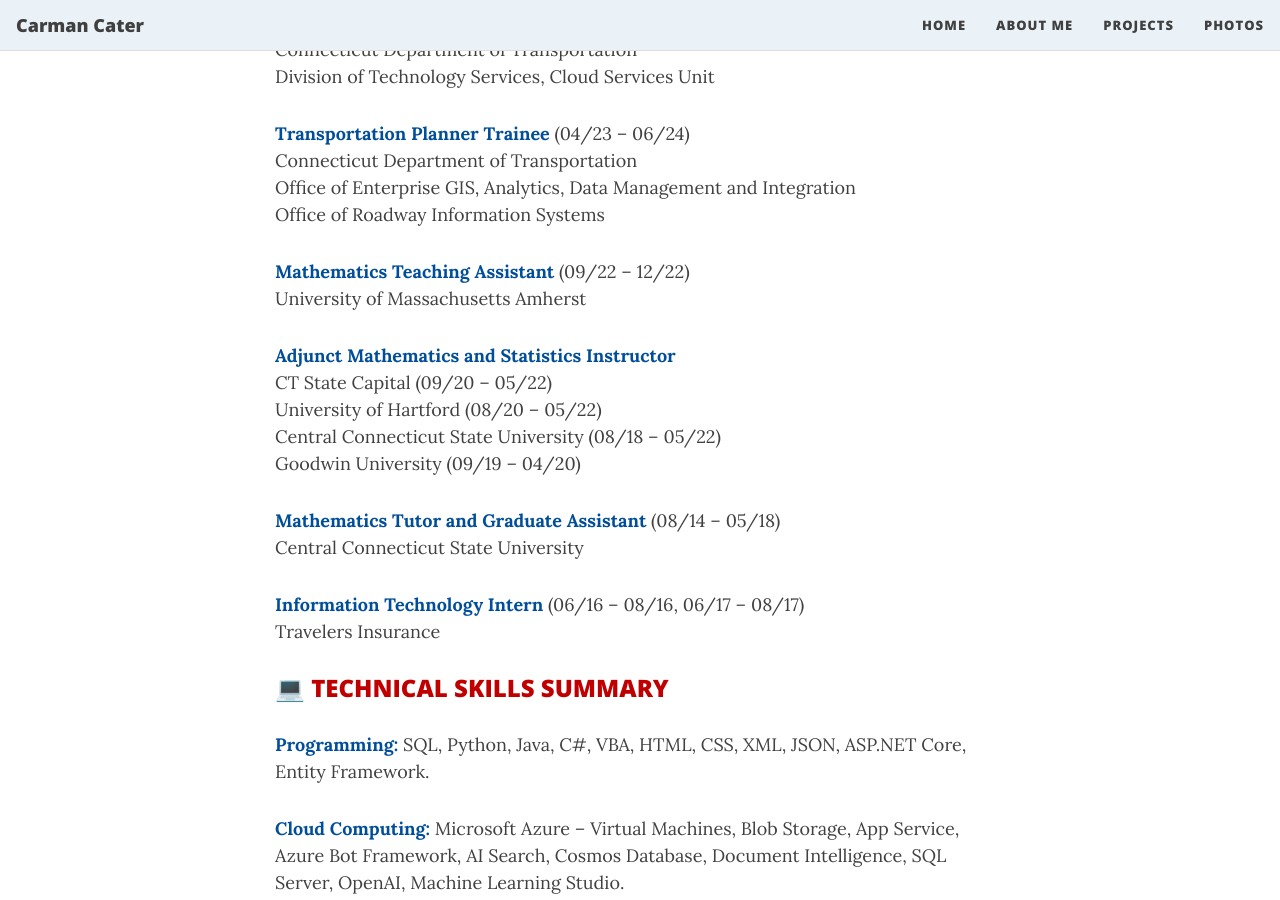
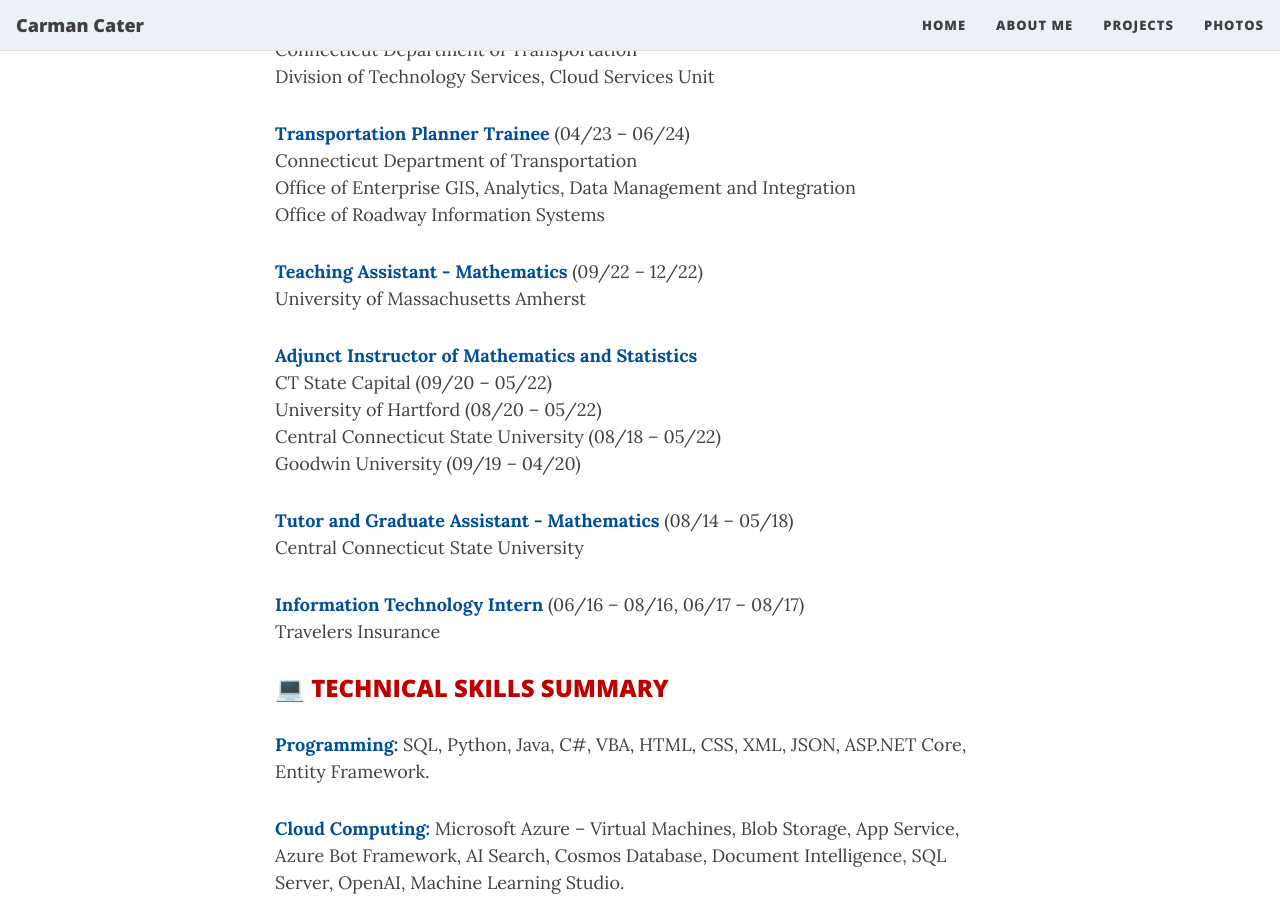
Before and after one commit to carmancater/carmancater.github.io, a Jekyll site: the page built from aboutme.md, in a window 1280 px wide and 900 px high, scrolled down 790 px. Built offline with Jekyll 4.4.1, drawn with Linux system fonts in a browser that asks for light colours; nearby versions of some CDN libraries; emoji names are drawn with the system emoji font.

Commit message:
Update aboutme.md

```diff
--- a/aboutme.md
+++ b/aboutme.md
@@ -31,16 +31,16 @@
 Office of Enterprise GIS, Analytics, Data Management and Integration
 Office of Roadway Information Systems
 
-<span style="color: #004E9A">**Mathematics Teaching Assistant**</span> (09/22 – 12/22)
+<span style="color: #004E9A">**Teaching Assistant - Mathematics**</span> (09/22 – 12/22)
 University of Massachusetts Amherst
 
-<span style="color: #004E9A">**Adjunct Mathematics and Statistics Instructor**</span>
+<span style="color: #004E9A">**Adjunct Instructor of Mathematics and Statistics**</span>
 CT State Capital (09/20 – 05/22)
 University of Hartford (08/20 – 05/22)
 Central Connecticut State University (08/18 – 05/22)
 Goodwin University (09/19 – 04/20)
 
-<span style="color: #004E9A">**Mathematics Tutor and Graduate Assistant**</span> (08/14 – 05/18)
+<span style="color: #004E9A">**Tutor and Graduate Assistant - Mathematics**</span> (08/14 – 05/18)
 Central Connecticut State University
 
 <span style="color: #004E9A">**Information Technology Intern**</span> (06/16 – 08/16, 06/17 – 08/17)
```
